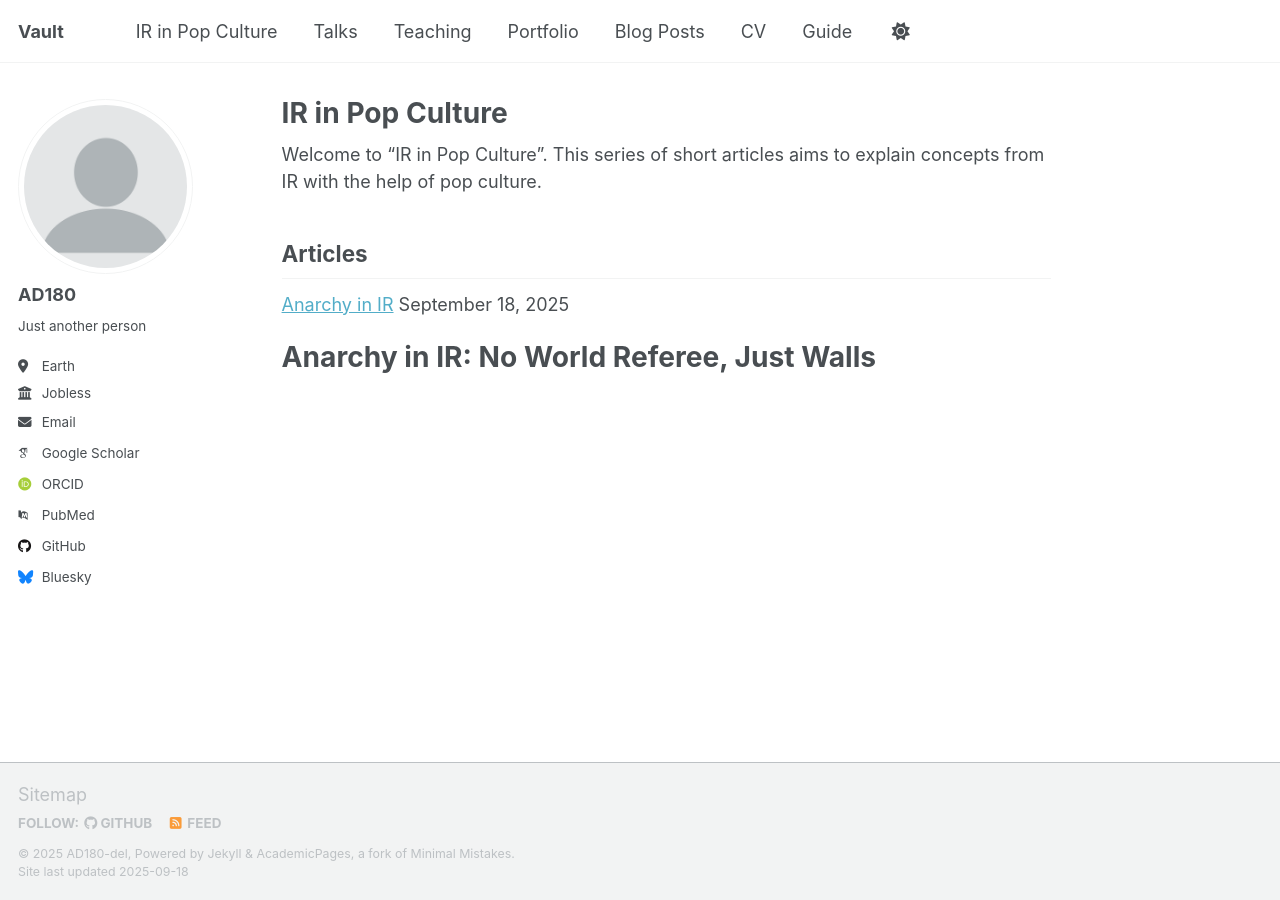
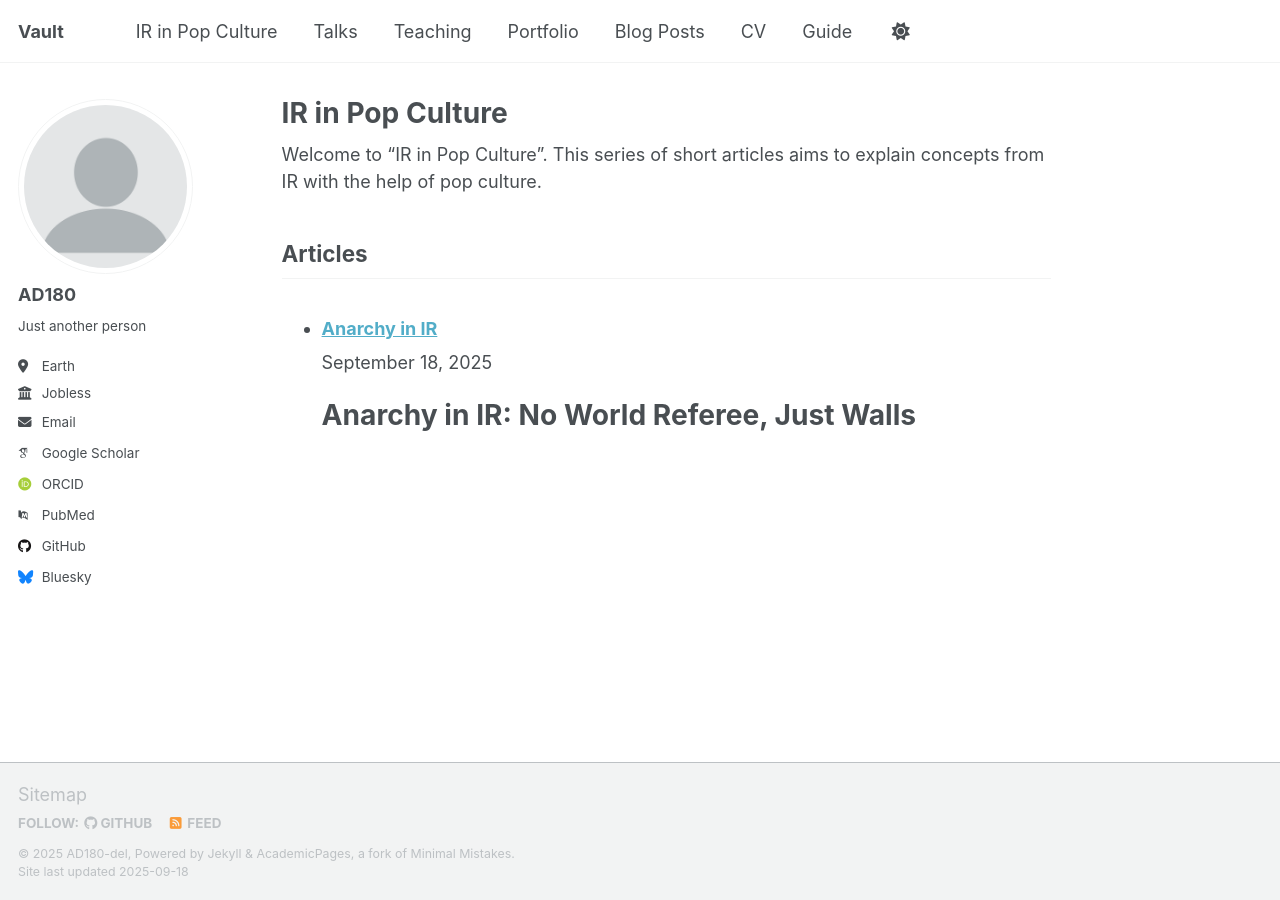
Before and after one commit to AD180-del/ad180-del.github.io, a Jekyll site: the page built from _pages/irinpopculture.md, in a window 1280 px wide. Built offline with Jekyll 4.4.1, drawn with Linux system fonts in a browser that asks for light colours; some web fonts are replaced; a script that is not in the unit is left out.

Commit message:
Update irinpopculture.md

```diff
--- a/_pages/irinpopculture.md
+++ b/_pages/irinpopculture.md
@@ -5,9 +5,14 @@ title: "IR in Pop Culture"
 
 Welcome to "IR in Pop Culture". This series of short articles aims to explain concepts from IR with the help of pop culture.
 
-<h2> Articles</h2>
-{% for post in site.categories["IR in Pop Culture"] %}
-  [{{ post.title }}]({{ post.url }})
-  {{ post.date | date: "%B %d, %Y" }}
-  {{ post.excerpt }}
-{% endfor %}
+<h2>Articles</h2>
+
+<ul class="post-list">
+  {% for post in site.categories["IR in Pop Culture"] %}
+    <li class="post-item">
+      <h3><a href="{{ post.url | relative_url }}">{{ post.title }}</a></h3>
+      <p class="post-meta">{{ post.date | date: "%B %d, %Y" }}</p>
+      <p class="post-excerpt">{{ post.excerpt }}</p>
+    </li>
+  {% endfor %}
+</ul>
```
